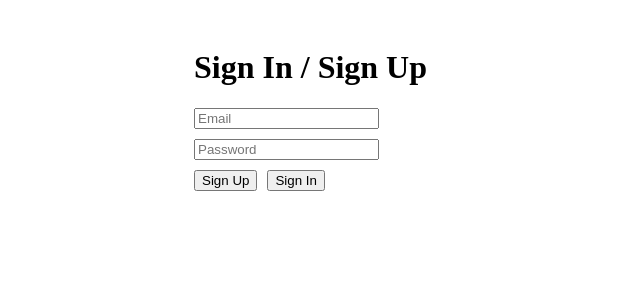
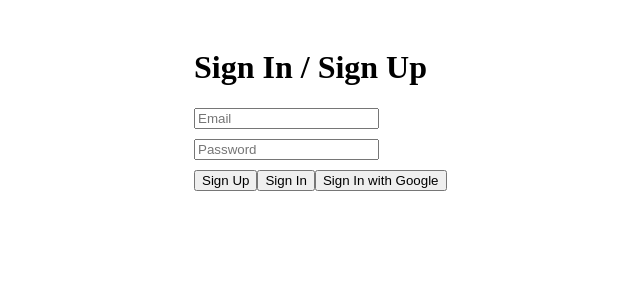
Before and after one commit to zain-zubair/graduate-project-cps731, a Next.js app: page /auth in a window 1280 px wide. Shown: the top 300 px of the page, without its empty margins (246-886 px from the left). Built offline with nearby package versions, Linux system fonts and the light colour scheme; no server answers.

Commit message:
add sign in with google

```diff
--- a/app/auth/page.js
+++ b/app/auth/page.js
@@ -1,7 +1,7 @@
 'use client';
 import { useState } from 'react';
 import { supabase } from '../../lib/client';
-import { useRouter } from 'next/navigation';
+import { useRouter } from 'next/navigation'; //works for only app-based directory, else use next/router
 
 export default function AuthPage() {
   const [email, setEmail] = useState('');
@@ -11,7 +11,7 @@ export default function AuthPage() {
 
   async function handleSignUp(event) {
     event.preventDefault();
-    const { data, error } = await supabase.auth.signUp({ email, password });
+    const { data, error } = await supabase.auth.signUp({ email, password }); //send request to supabase authentication backend then waits for a promise
     if (error) {
       setMessage(`Error signing up: ${error.message}`);
     } else {
@@ -28,6 +28,18 @@ export default function AuthPage() {
     } else {
       setMessage('Signed in successfully!');
       router.push('/dashboard');
+    }
+  }
+
+  async function handleSignInWithOAuth(event){
+    const {data, error } = await supabase.auth.signInWithOAuth({
+        provider: 'google',
+        options: {
+            redirectTo: `${window.location.origin}/dashboard` //base url + /dashboard
+          }
+    });
+    if (error){
+        setMessage(`Error signing in : ${error.message}`);
     }
   }
 
@@ -48,10 +60,13 @@ export default function AuthPage() {
         onChange={(event) => setPassword(event.target.value)}
         style={{ display: 'block', marginBottom: '10px' }}
       />
-      <button onClick={handleSignUp} style={{ marginRight: '10px' }}>
+      <div>
+      <button onClick={handleSignUp}>
         Sign Up
       </button>
       <button onClick={handleSignIn}>Sign In</button>
+      <button onClick={handleSignInWithOAuth}>Sign In with Google</button>
+      </div>
       <p>{message}</p>
     </div>
   );
```
